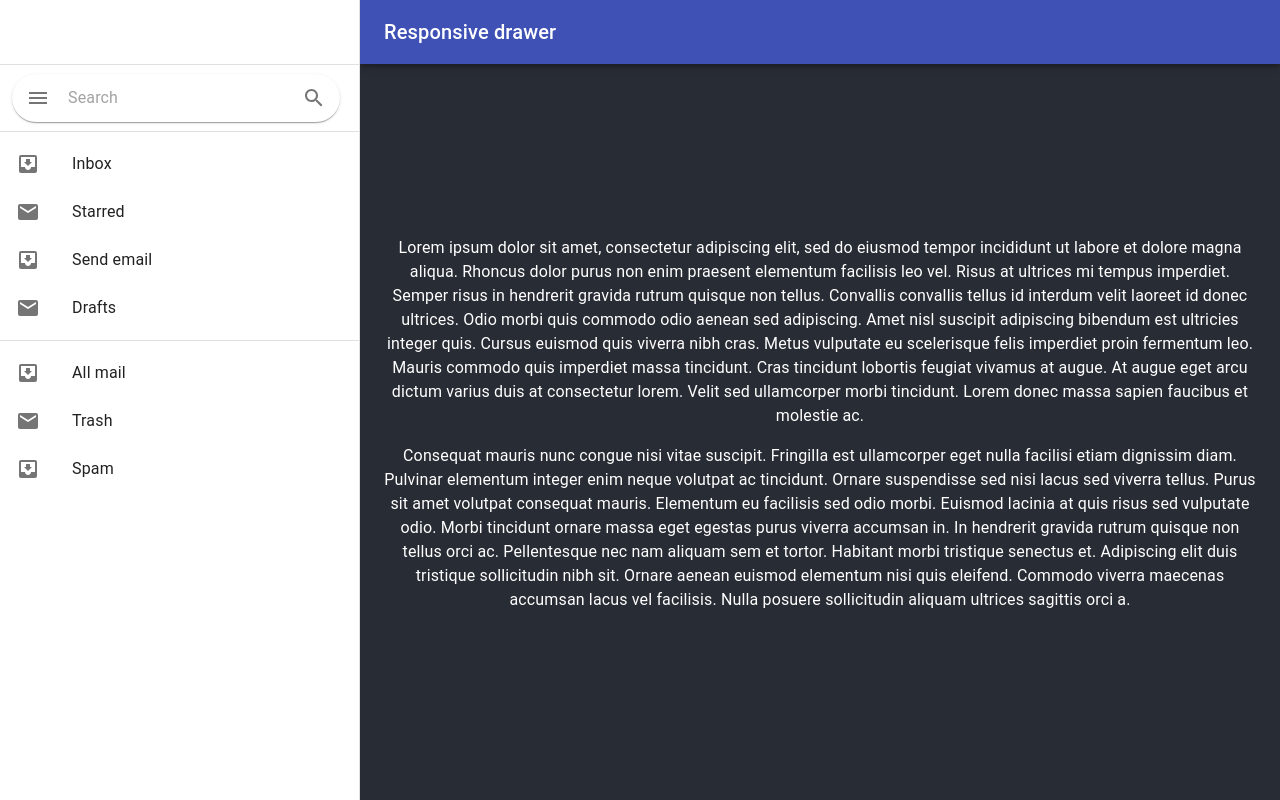
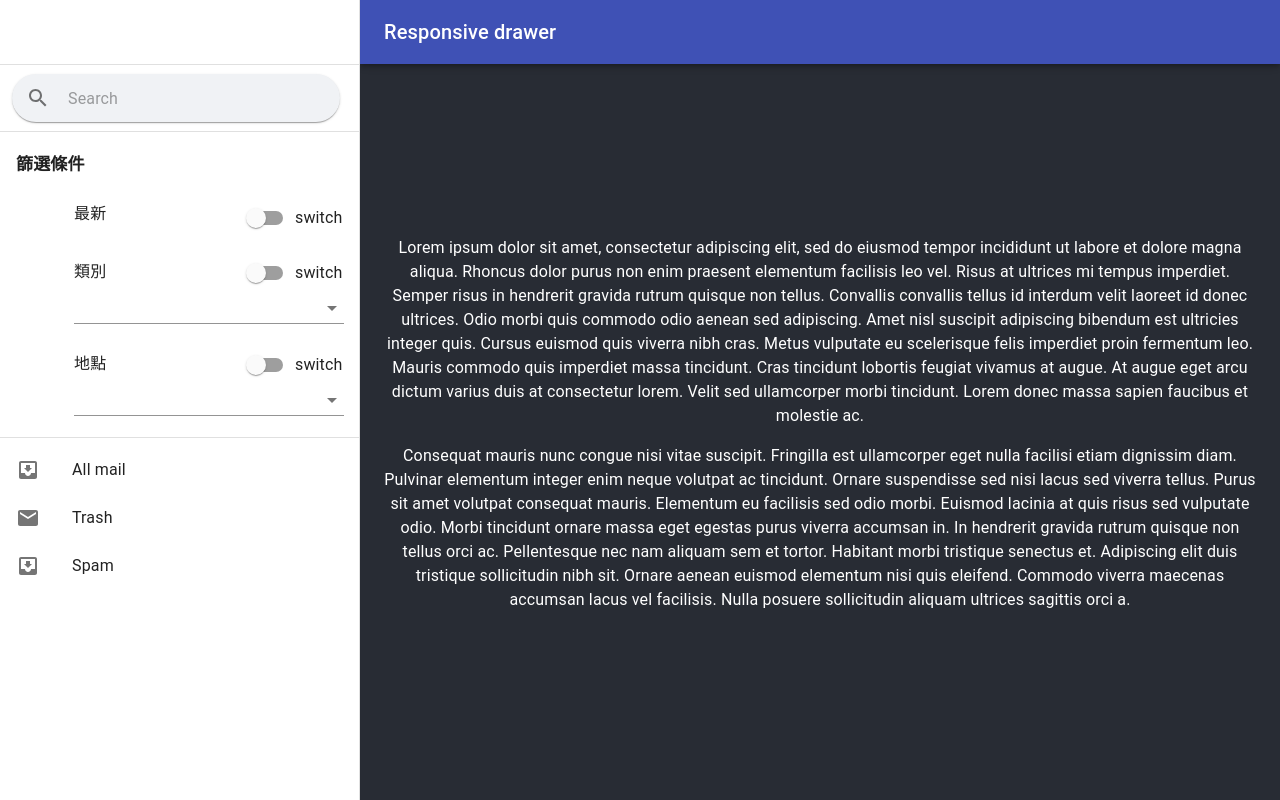
Before and after one commit to chenlinchuang/LostNFound_test, a React (Create React App) app in the folder frontend/: page / in a window 1280 px wide. Built offline with nearby package versions, Linux system fonts and the light colour scheme.

Commit message:
add choose condition

```diff
--- a/frontend/src/components/SearchBar.js
+++ b/frontend/src/components/SearchBar.js
@@ -13,9 +13,11 @@ const useStyles = makeStyles((theme) => ({
     alignItems: "center",
     width: 328,
     borderRadius: 25,
+    backgroundColor: "#F0F2F5",
   },
   input: {
     marginLeft: theme.spacing(1),
+    marginTop: "2px",
     flex: 1,
   },
   iconButton: {
@@ -32,10 +34,6 @@ export default function SearchBar() {
 
   return (
     <Paper component="form" className={classes.root}>
-      <IconButton className={classes.iconButton} aria-label="menu">
-        <MenuIcon />
-      </IconButton>
-      <InputBase className={classes.input} placeholder="Search" />
       <IconButton
         type="submit"
         className={classes.iconButton}
@@ -43,6 +41,7 @@ export default function SearchBar() {
       >
         <SearchIcon />
       </IconButton>
+      <InputBase className={classes.input} placeholder="Search" />
     </Paper>
   );
 }
--- /dev/null
+++ b/frontend/src/components/Select.js
@@ -0,0 +1,89 @@
+import React, { useState } from "react";
+import Chip from "@material-ui/core/Chip";
+import FormControl from "@material-ui/core/FormControl";
+import InputLabel from "@material-ui/core/InputLabel";
+import Select from "@material-ui/core/Select";
+import MenuItem from "@material-ui/core/MenuItem";
+import Input from "@material-ui/core/Input";
+import Checkbox from "@material-ui/core/Checkbox";
+import ListItemText from "@material-ui/core/ListItemText";
+import { makeStyles, useTheme } from "@material-ui/core/styles";
+
+const useStyles = makeStyles((theme) => ({
+  chip: {
+    margin: 2,
+  },
+  formControl: {
+    margin: theme.spacing(0),
+    minWidth: 270,
+    maxWidth: 358,
+  },
+  chips: {
+    display: "flex",
+    flexWrap: "wrap",
+  },
+}));
+
+const ITEM_HEIGHT = 48;
+const ITEM_PADDING_TOP = 8;
+const MenuProps = {
+  PaperProps: {
+    style: {
+      maxHeight: ITEM_HEIGHT * 4.5 + ITEM_PADDING_TOP,
+      width: 250,
+    },
+  },
+};
+
+function getStyles(name, categoryName, theme) {
+  return {
+    fontWeight:
+      categoryName.indexOf(name) === -1
+        ? theme.typography.fontWeightRegular
+        : theme.typography.fontWeightMedium,
+  };
+}
+
+function MultiSelect(props) {
+  const classes = useStyles();
+  const theme = useTheme();
+  const [categoryName, setCategoryName] = useState([]);
+  const { categories } = props;
+
+  const handleChange = (event) => {
+    setCategoryName(event.target.value);
+  };
+
+  return (
+    <FormControl className={classes.formControl}>
+      <Select
+        id="demo-mutiple-chip"
+        multiple
+        value={categoryName}
+        onChange={handleChange}
+        input={<Input id="select-multiple-chip" />}
+        renderValue={(selected) => (
+          <div className={classes.chips}>
+            {selected.map((value) => (
+              <Chip key={value} label={value} className={classes.chip} />
+            ))}
+          </div>
+        )}
+        MenuProps={MenuProps}
+      >
+        {categories.map((category) => (
+          <MenuItem
+            key={category}
+            value={category}
+            style={getStyles(category, categoryName, theme)}
+          >
+            <Checkbox checked={categoryName.indexOf(category) > -1} />
+            <ListItemText primary={category} />
+          </MenuItem>
+        ))}
+      </Select>
+    </FormControl>
+  );
+}
+
+export default MultiSelect;
--- a/frontend/src/components/SideDrawer.js
+++ b/frontend/src/components/SideDrawer.js
@@ -1,4 +1,9 @@
-import React from "react";
+import React, { useState } from "react";
+import ListSubheader from "@material-ui/core/ListSubheader";
+import Switch from "@material-ui/core/Switch";
+import FormControlLabel from "@material-ui/core/FormControlLabel";
+import Grid from "@material-ui/core/Grid";
+import AddIcon from "@material-ui/icons/Add";
 
 import AppBar from "@material-ui/core/AppBar";
 import CssBaseline from "@material-ui/core/CssBaseline";
@@ -16,11 +21,14 @@ import MenuIcon from "@material-ui/icons/Menu";
 import Toolbar from "@material-ui/core/Toolbar";
 import Typography from "@material-ui/core/Typography";
 import { makeStyles, useTheme } from "@material-ui/core/styles";
+import { Button } from "@material-ui/core";
 import SearchBar from "./SearchBar";
+import MultiSelect from "./Select";
 
 const drawerWidth = 360;
 
-const useStyles = makeStyles((theme) => ({
+const useStyles = makeStyles((theme) => {
+  return {
     root: {
       display: "flex",
     },
@@ -42,6 +50,14 @@ const useStyles = makeStyles((theme) => ({
         display: "none",
       },
     },
+    subtitle: {
+      fontWeight: 700,
+      fontSize: 17,
+    },
+    filterCondition: {
+      marginLeft: 58,
+      display: "flex",
+    },
     // necessary for content to be below app bar
     toolbar: theme.mixins.toolbar,
     drawerPaper: {
@@ -51,7 +67,11 @@ const useStyles = makeStyles((theme) => ({
       flexGrow: 1,
       padding: theme.spacing(3),
     },
-}));
+  };
+});
+
+const categories = ["證件類", "傘類", "水類", "手機類", "衣服類"];
+const places = ["博理館", "宿舍", "普通", "新生", "共同"];
 
 function ResponsiveDrawer() {
   const classes = useStyles();
@@ -70,15 +90,81 @@ function ResponsiveDrawer() {
         <SearchBar />
       </div>
       <Divider />
+
       <List>
-        {["Inbox", "Starred", "Send email", "Drafts"].map((text, index) => (
-          <ListItem button key={text}>
-            <ListItemIcon>
-              {index % 2 === 0 ? <InboxIcon /> : <MailIcon />}
-            </ListItemIcon>
-            <ListItemText primary={text} />
+        <ListItem>
+          <ListItemText>
+            <span className={classes.subtitle}>篩選條件</span>
+          </ListItemText>
         </ListItem>
-        ))}
+        <ListItem>
+          <span className={classes.filterCondition}>
+            <Grid container>
+              <Grid item xs={10}>
+                <ListItemText>最新</ListItemText>
+              </Grid>
+              <Grid item xs={2}>
+                <FormControlLabel
+                  style={{ paddingLeft: 30 }}
+                  control={<Switch name="yes" />}
+                  label="switch"
+                />
+              </Grid>
+            </Grid>
+          </span>
+        </ListItem>
+        <ListItem>
+          <Grid
+            container
+            className={classes.filterCondition}
+            alignItems="flex-start"
+            direction="column"
+          >
+            <Grid item alignContent="center">
+              <Grid container alignItems="center">
+                <Grid item xs={10} alignContent="center">
+                  <ListItemText>類別</ListItemText>
+                </Grid>
+                <Grid item xs={2}>
+                  <FormControlLabel
+                    style={{ paddingLeft: 30 }}
+                    control={<Switch name="yes" />}
+                    label="switch"
+                  />
+                </Grid>
+              </Grid>
+            </Grid>
+            <Grid item>
+              <MultiSelect categories={categories} />
+            </Grid>
+          </Grid>
+        </ListItem>
+        <ListItem>
+          <Grid
+            container
+            className={classes.filterCondition}
+            alignItems="flex-start"
+            direction="column"
+          >
+            <Grid item alignContent="center">
+              <Grid container alignItems="center">
+                <Grid item xs={10} alignContent="center">
+                  <ListItemText>地點</ListItemText>
+                </Grid>
+                <Grid item xs={2}>
+                  <FormControlLabel
+                    style={{ paddingLeft: 30 }}
+                    control={<Switch name="yes" />}
+                    label="switch"
+                  />
+                </Grid>
+              </Grid>
+            </Grid>
+            <Grid item>
+              <MultiSelect categories={places} />
+            </Grid>
+          </Grid>
+        </ListItem>
       </List>
       <Divider />
       <List>
```
Also changed, not shown: frontend/src/components/ConditionSelect.js (added, +100 -0 lines), frontend/.eslintrc.json. Lines whose indentation alone changed are shown as unchanged.
